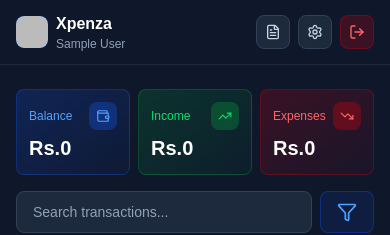
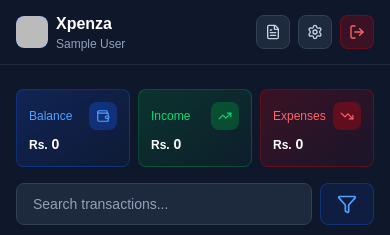
Before and after one commit to bibekamatya/Xpenza, a Next.js app: page / in a window 390 px wide. Shown: the top 235 px of the page. Built offline with nearby package versions, Linux system fonts and the light colour scheme; no server answers; the database is empty; sample sign-in values are in the browser's storage.

Commit message:
feat: Improve amount display - full on desktop, compact on mobile with smaller currency symbol

```diff
--- a/components/StatsCards.tsx
+++ b/components/StatsCards.tsx
@@ -21,7 +21,10 @@
     };
   }, [transactions]);
 
-  const formatAmount = (amount: number) => {
+  const formatAmount = (amount: number, isMobile: boolean) => {
+    // Desktop: always show full
+    if (!isMobile) return amount.toLocaleString();
+    // Mobile: abbreviated or full based on toggle
     if (showFull) return amount.toLocaleString();
     const absAmount = Math.abs(amount);
     const sign = amount < 0 ? "-" : "";
@@ -42,8 +45,11 @@
               <Wallet className="w-3.5 h-3.5 text-blue-400" />
             </div>
           </div>
-          <p className="text-xl md:text-2xl font-bold text-white">
-            Rs.{formatAmount(stats.balance)}
+          <p className="text-sm md:hidden font-bold text-white">
+            <span className="text-xs">Rs.</span> {formatAmount(stats.balance, true)}
+          </p>
+          <p className="hidden md:block text-2xl font-bold text-white">
+            <span className="text-lg">Rs.</span> {formatAmount(stats.balance, false)}
           </p>
         </div>
         <div
@@ -56,8 +62,11 @@
               <TrendingUp className="w-3.5 h-3.5 text-green-400" />
             </div>
           </div>
-          <p className="text-xl md:text-2xl font-bold text-white">
-            Rs.{formatAmount(stats.totalIncome)}
+          <p className="text-sm md:hidden font-bold text-white">
+            <span className="text-xs">Rs.</span> {formatAmount(stats.totalIncome, true)}
+          </p>
+          <p className="hidden md:block text-2xl font-bold text-white">
+            <span className="text-lg">Rs.</span> {formatAmount(stats.totalIncome, false)}
           </p>
         </div>
         <div
@@ -70,8 +79,11 @@
               <TrendingDown className="w-3.5 h-3.5 text-red-400" />
             </div>
           </div>
-          <p className="text-xl md:text-2xl font-bold text-white">
-            Rs.{formatAmount(stats.totalExpense)}
+          <p className="text-sm md:hidden font-bold text-white">
+            <span className="text-xs">Rs.</span> {formatAmount(stats.totalExpense, true)}
+          </p>
+          <p className="hidden md:block text-2xl font-bold text-white">
+            <span className="text-lg">Rs.</span> {formatAmount(stats.totalExpense, false)}
           </p>
         </div>
       </div>
--- a/components/Transactions.tsx
+++ b/components/Transactions.tsx
@@ -439,7 +439,7 @@
                         <p
                           className={`text-base font-bold ${item.type === "income" ? "text-green-500" : "text-red-500"}`}
                         >
-                          Rs.{amount}
+                          Rs. {amount}
                         </p>
                       </div>
                       <div className="hidden md:flex gap-1 opacity-0 group-hover:opacity-100 transition-opacity">
--- a/components/calendar/components/CalendarPortal.tsx
+++ b/components/calendar/components/CalendarPortal.tsx
@@ -4,6 +4,7 @@
 import type { ReactNode } from "react";
 import { useEffect, useState } from "react";
 import { motion, AnimatePresence } from "framer-motion";
+import { useBackButton } from "@/hooks/useBackButton";
 
 interface CalendarPortalProps {
   isOpen: boolean;
@@ -26,6 +27,9 @@
   useEffect(() => {
     setMounted(true);
   }, []);
+
+  // Handle hardware back button on mobile bottom sheet
+  useBackButton(isOpen && isMobile && showBackdrop, onBackdropClick);
 
   if (!mounted || typeof window === "undefined") return null;
 
```
